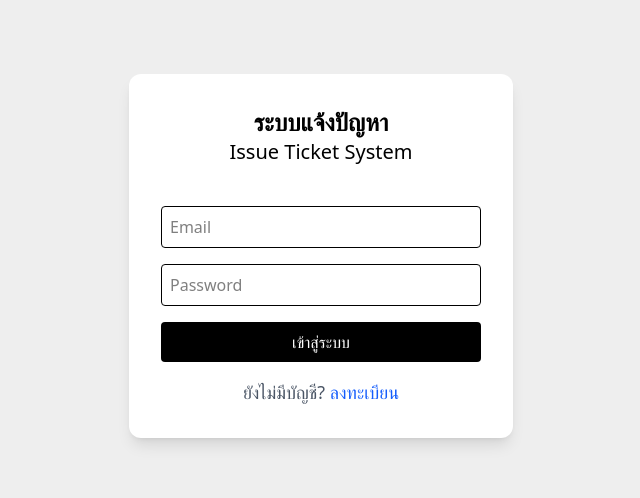
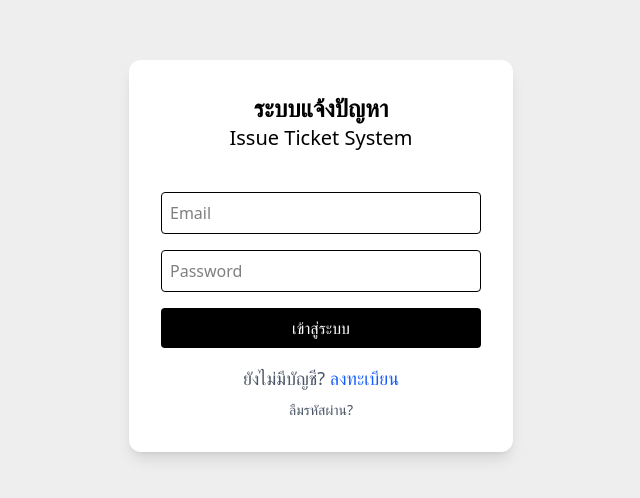
Before and after one commit to withoutidentity/issue-ticket-vtest, a Vue app in the folder frontend/: page /login in a window 1280 px wide. Shown: the part 144-642 px from the top of the page, without its empty margins (319-959 px from the left). Built offline with nearby package versions, Linux system fonts and the light colour scheme.

Commit message:
commit tk01

```diff
--- a/frontend/src/pages/LoginPage.vue
+++ b/frontend/src/pages/LoginPage.vue
@@ -10,6 +10,9 @@
       </form>
       <router-link to="/register" class="mt-4 text-lg text-gray-600 hover:text-gray-800">
         ยังไม่มีบัญชี? <span class="text-blue-600 hover:underline">ลงทะเบียน</span>
+      </router-link>
+      <router-link to="/forgot-password" class="mt-2 text-sm text-gray-600 hover:text-gray-800 hover:underline">
+        ลืมรหัสผ่าน?
       </router-link>
     </div>
   </div>
```
